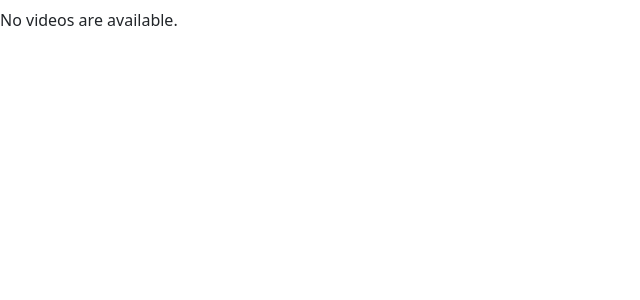
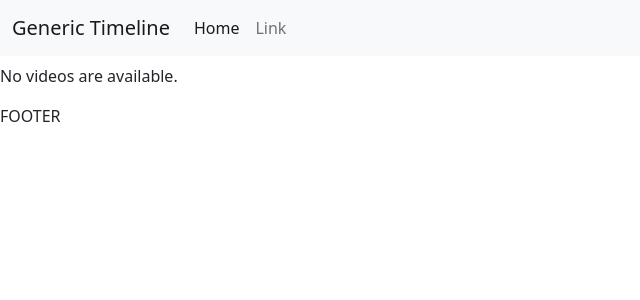
Before and after one commit to RodrigoBaltazar/generic-timeline, a Django app: page / in a window 1280 px wide. Shown: the top 300 px of the page, without its empty margins (0-640 px from the left). Run offline with Django 4.2, Linux system fonts and the light colour scheme; data that the repository does not hold is empty.

Commit message:
card + crud

```diff
--- /dev/null
+++ b/generictimeline/templates/card.html
@@ -0,0 +1,24 @@
+{% if latest_videos_list %}
+    {% for video in latest_videos_list %}
+    <div class="card text-center">
+        <div class="card-header">
+          <!-- Votes: {{video.votes}} -->
+
+        </div>
+        <div class="card-body">
+          <h5 class="card-title">{{ video.name }}</h5>
+          <video width="400" controls>
+            <source src="{{ video.media.url }}" type='video/mp4'>
+            Your browser does not support the video tag.
+          </video>
+          <p class="card-text"> {{video.description}} </p>
+          <!-- <a href="#" class="btn btn-primary">Votar</a> -->
+        </div>
+        <div class="card-footer text-muted">
+          {{video.pub_date}}
+        </div>
+      </div>
+      {% endfor %}
+    {% else %}
+        <p>No videos are available.</p>
+    {% endif %}
--- /dev/null
+++ b/generictimeline/templates/footer.html
@@ -0,0 +1 @@
+<footer>FOOTER</footer>
--- a/generictimeline/timeline/templates/timeline/index.html
+++ b/generictimeline/templates/index.html
@@ -8,9 +8,10 @@
     <!-- Bootstrap CSS -->
     <link href="https://cdn.jsdelivr.net/npm/bootstrap@5.0.2/dist/css/bootstrap.min.css" rel="stylesheet" integrity="sha384-EVSTQN3/azprG1Anm3QDgpJLIm9Nao0Yz1ztcQTwFspd3yD65VohhpuuCOmLASjC" crossorigin="anonymous">
 
-    <title>Sagrado Futebol</title>
+    <title>Generic timeline</title>
   </head>
   <body>
+    {% include 'navbar.html' %}
     <h1></h1>
 
     <!-- Optional JavaScript; choose one of the two! -->
@@ -24,29 +25,11 @@
     <script src="https://cdn.jsdelivr.net/npm/bootstrap@5.0.2/dist/js/bootstrap.min.js" integrity="sha384-cVKIPhGWiC2Al4u+LWgxfKTRIcfu0JTxR+EQDz/bgldoEyl4H0zUF0QKbrJ0EcQF" crossorigin="anonymous"></script>
     -->
 
-    {% if latest_videos_list %}
-    {% for video in latest_videos_list %}
-    <div class="card text-center">
-        <div class="card-header">
-          <!-- Votes: {{video.votes}} -->
-        </div>
-        <div class="card-body">
-          <h5 class="card-title">{{ video.name }}</h5>
-          <video width="400" controls>
-            <source src="{{ video.media.url }}" type='video/mp4'>
-            Your browser does not support the video tag.
-          </video>
-          <p class="card-text"> {{video.description}} </p>
-          <!-- <a href="#" class="btn btn-primary">Votar</a> -->
-        </div>
-        <div class="card-footer text-muted">
-          {{video.pub_date}}
-        </div>
-      </div>
-      {% endfor %}
-    {% else %}
-        <p>No videos are available.</p>
-    {% endif %}
+    {% block card %}
+      {% include 'card.html' %}
+    {% endblock card %}
+
+    {% include 'footer.html' %}
 
 </body>
 </html>
--- /dev/null
+++ b/generictimeline/templates/navbar.html
@@ -0,0 +1,18 @@
+<nav class="navbar navbar-expand-lg navbar-light bg-light">
+    <div class="container-fluid">
+      <a class="navbar-brand" href="#">Generic Timeline</a>
+      <button class="navbar-toggler" type="button" data-bs-toggle="collapse" data-bs-target="#navbarSupportedContent" aria-controls="navbarSupportedContent" aria-expanded="false" aria-label="Toggle navigation">
+        <span class="navbar-toggler-icon"></span>
+      </button>
+      <div class="collapse navbar-collapse" id="navbarSupportedContent">
+        <ul class="navbar-nav me-auto mb-2 mb-lg-0">
+          <li class="nav-item">
+            <a class="nav-link active" aria-current="page" href="#">Home</a>
+          </li>
+          <li class="nav-item">
+            <a class="nav-link" href="#">Link</a>
+          </li>
+        </ul>
+      </div>
+    </div>
+  </nav>
--- a/generictimeline/timeline/models.py
+++ b/generictimeline/timeline/models.py
@@ -4,11 +4,11 @@ from django.db import models
 class Video(models.Model):
     name = models.CharField(max_length=200)
     description = models.CharField(max_length=400)
-    pub_date = models.DateTimeField('Date Published')
+    pub_date = models.DateTimeField(auto_now_add=True)
     votes = models.IntegerField(default=0)
     size = models.IntegerField(default=0)
     filepath = models.CharField(max_length=200)
-    approved = models.DateTimeField(default='null')
+    approved = models.DateTimeField()
 
     def __str__(self):
         return self.name
--- /dev/null
+++ b/generictimeline/timeline/templates/timeline/video_form.html
@@ -0,0 +1,5 @@
+<form method="POST">
+    {% csrf_token %}
+    {{form}}
+    <input type="submit">
+</form>
--- a/generictimeline/timeline/urls.py
+++ b/generictimeline/timeline/urls.py
@@ -3,4 +3,6 @@ from . import views
 
 urlpatterns = [
     path('', views.timeline, name='timeline'),
+
+    path('create-video/', views.createVideo, name='create-video'),
 ]
--- a/generictimeline/timeline/views.py
+++ b/generictimeline/timeline/views.py
@@ -1,8 +1,14 @@
 from django.shortcuts import render
 from django.http import HttpResponse
 from .models import Video
+from .forms import VideoForm
 
 def timeline(request):
-    timeline = Video.objects.all()
-    context = {'timeline': timeline}
-    return render(request, 'timeline/index.html', context)
+    latest_videos_list = Video.objects.order_by('-pub_date')[:5]
+    context = {'latest_videos_list': latest_videos_list,}
+    return render(request, 'index.html', context)
+
+def createVideo(request):
+    form = VideoForm()
+    context = {'form': form}
+    return render(request, "timeline/video_form.html", context)
```
Also changed, not shown: generictimeline/timeline/forms.py (added, +7 -0 lines), generictimeline/timeline/migrations/0001_initial.py (added).
